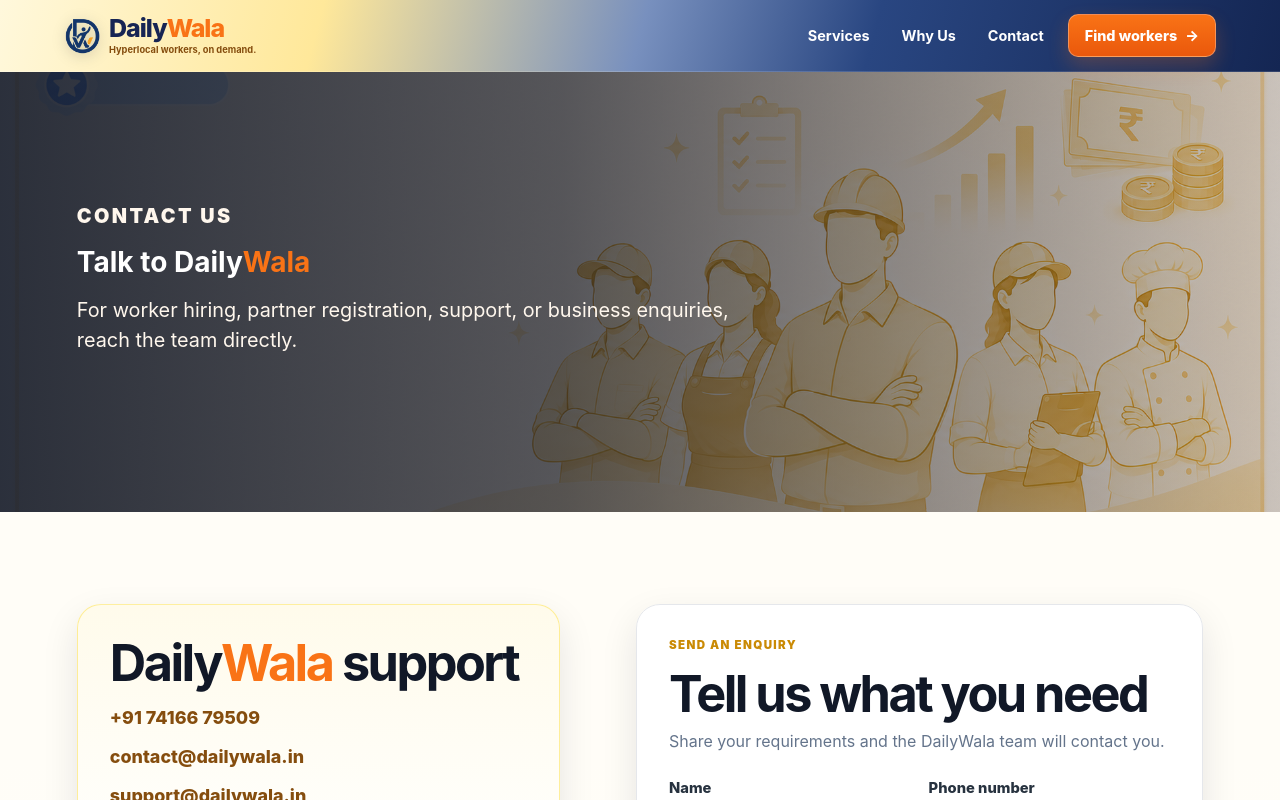
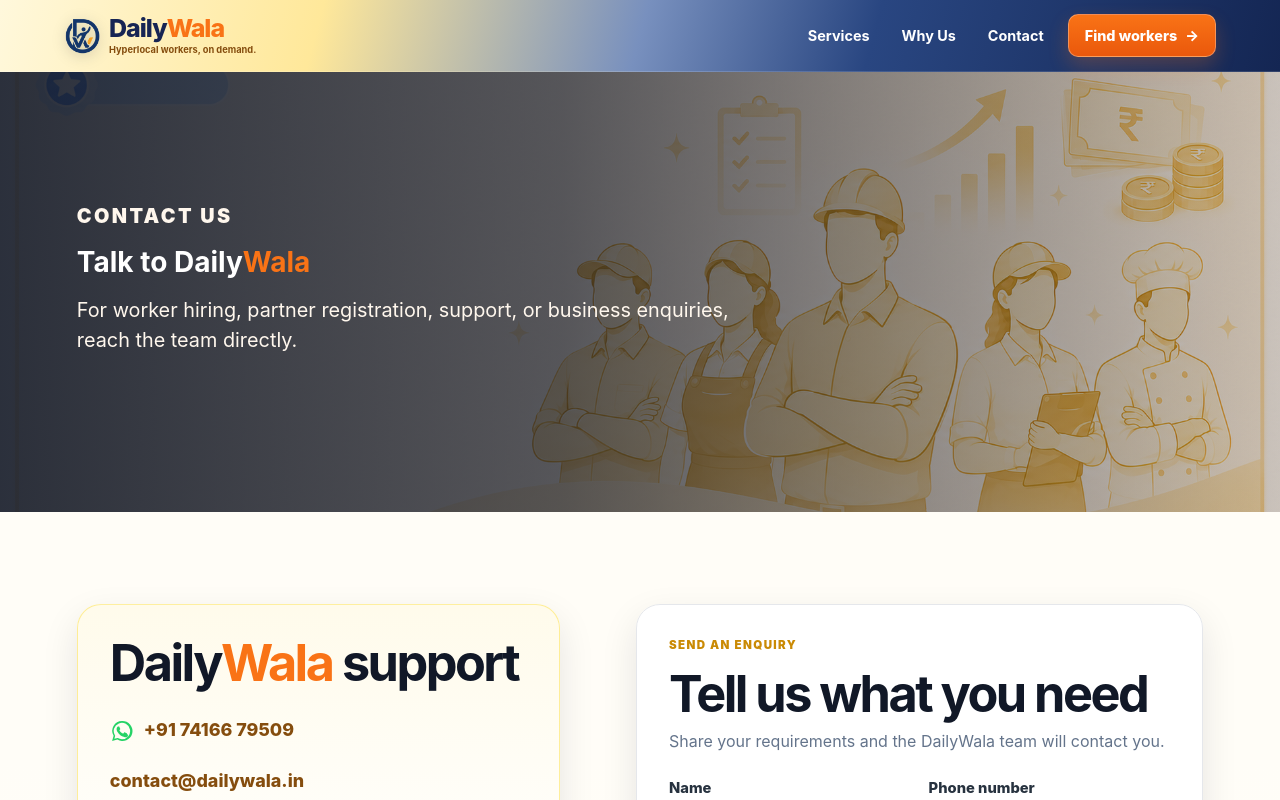
Before and after one commit to jnanamai052930/dailywala-seo-homepage, a Next.js app: page /contact in a window 1280 px wide. Shown: the top 800 px of the page. Built offline with nearby package versions, Linux system fonts and the light colour scheme.

Commit message:
Add WhatsApp support link

```diff
--- a/app/contact/page.tsx
+++ b/app/contact/page.tsx
@@ -51,7 +51,18 @@
         <section className="section contact-layout">
           <div className="contact-details">
             <h2><DailyWalaWordmark className="inline-wordmark" /> support</h2>
-            <a href={siteConfig.phoneHref}>{siteConfig.phoneDisplay}</a>
+            <a
+              className="whatsapp-link"
+              href={siteConfig.whatsappHref}
+              target="_blank"
+              rel="noopener noreferrer"
+              aria-label={`Message DailyWala support on WhatsApp at ${siteConfig.phoneDisplay}`}
+            >
+              <svg viewBox="0 0 24 24" aria-hidden="true">
+                <path d="M12 2a9.8 9.8 0 0 0-8.4 14.8L2.1 22l5.3-1.4A10 10 0 1 0 12 2Zm0 18.2a8.2 8.2 0 0 1-4.2-1.1l-.3-.2-3.1.8.8-3-.2-.3a8.2 8.2 0 1 1 7 3.8Zm4.5-6.1c-.2-.1-1.5-.7-1.7-.8-.2-.1-.4-.1-.6.1l-.8 1c-.1.2-.3.2-.5.1a6.7 6.7 0 0 1-2-1.2 7.4 7.4 0 0 1-1.4-1.7c-.1-.2 0-.4.1-.5l.4-.5.2-.4c.1-.2 0-.3 0-.5l-.8-1.8c-.2-.5-.4-.4-.6-.4h-.5c-.2 0-.5.1-.7.3-.2.2-1 1-1 2.4s1 2.8 1.2 3c.1.2 2 3.1 4.9 4.3.7.3 1.2.5 1.6.6.7.2 1.3.2 1.8.1.6-.1 1.5-.6 1.7-1.2.2-.6.2-1.1.2-1.2-.1-.2-.3-.3-.5-.4Z" />
+              </svg>
+              <span>{siteConfig.phoneDisplay}</span>
+            </a>
             <a href={`mailto:${siteConfig.email}`}>{siteConfig.email}</a>
             <a href={`mailto:${siteConfig.supportEmail}`}>{siteConfig.supportEmail}</a>
             <p>{siteConfig.addressLocality}, India</p>
--- a/app/globals.css
+++ b/app/globals.css
@@ -797,6 +797,19 @@
   color: var(--brand-dark);
   font-size: 1.12rem;
   font-weight: 800;
+}
+
+.contact-details .whatsapp-link {
+  display: inline-flex;
+  align-items: center;
+  gap: 10px;
+}
+
+.whatsapp-link svg {
+  width: 24px;
+  height: 24px;
+  flex: 0 0 auto;
+  fill: #25d366;
 }
 
 .contact-form-panel {
--- a/app/siteConfig.ts
+++ b/app/siteConfig.ts
@@ -5,6 +5,7 @@
   domain: 'https://www.dailywala.in',
   phoneDisplay: '+91 74166 79509',
   phoneHref: 'tel:+917416679509',
+  whatsappHref: 'https://wa.me/917416679509?text=Hi',
   email: 'contact@dailywala.in',
   supportEmail: 'support@dailywala.in',
   socialLinks: {
```
